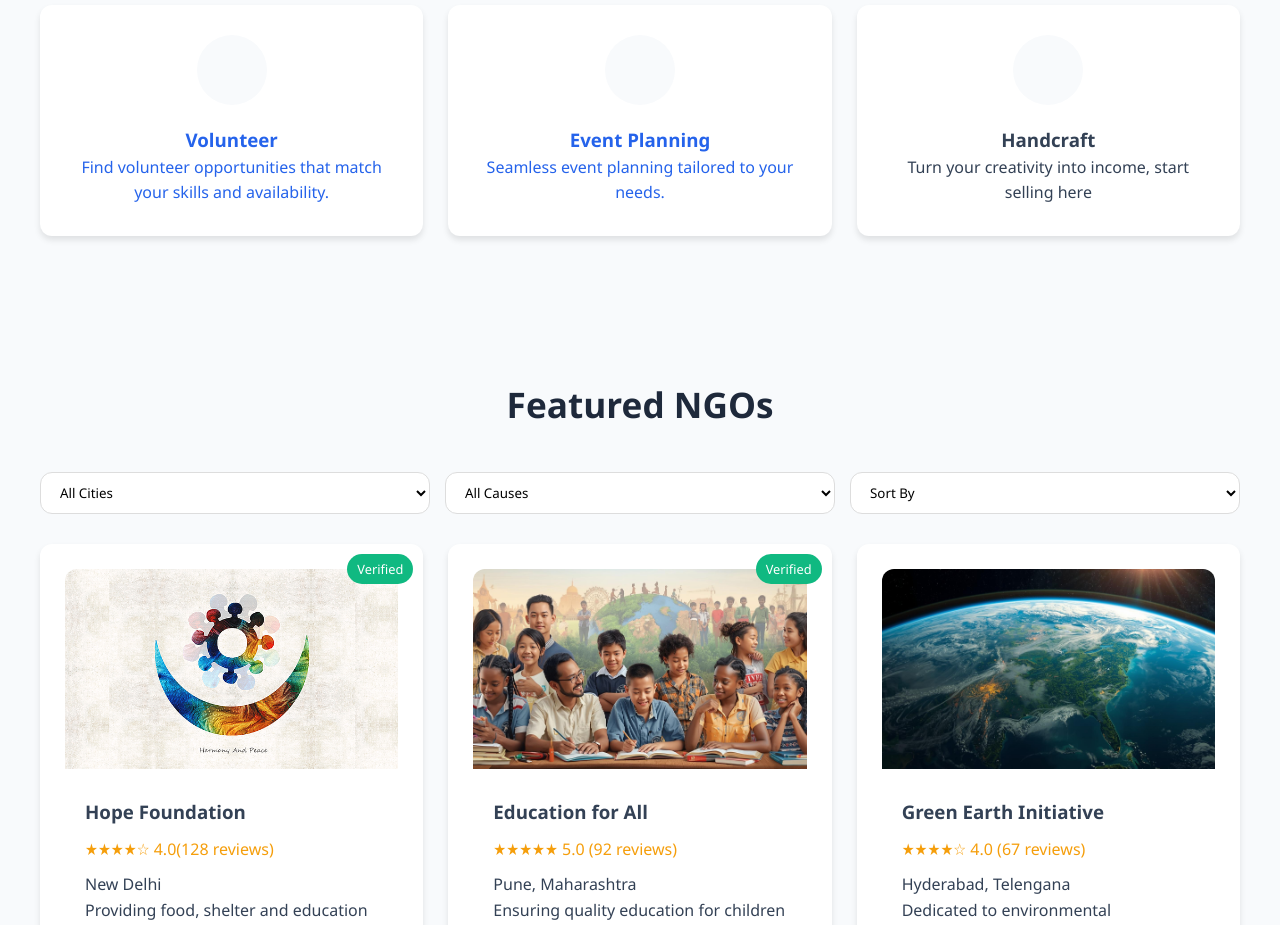
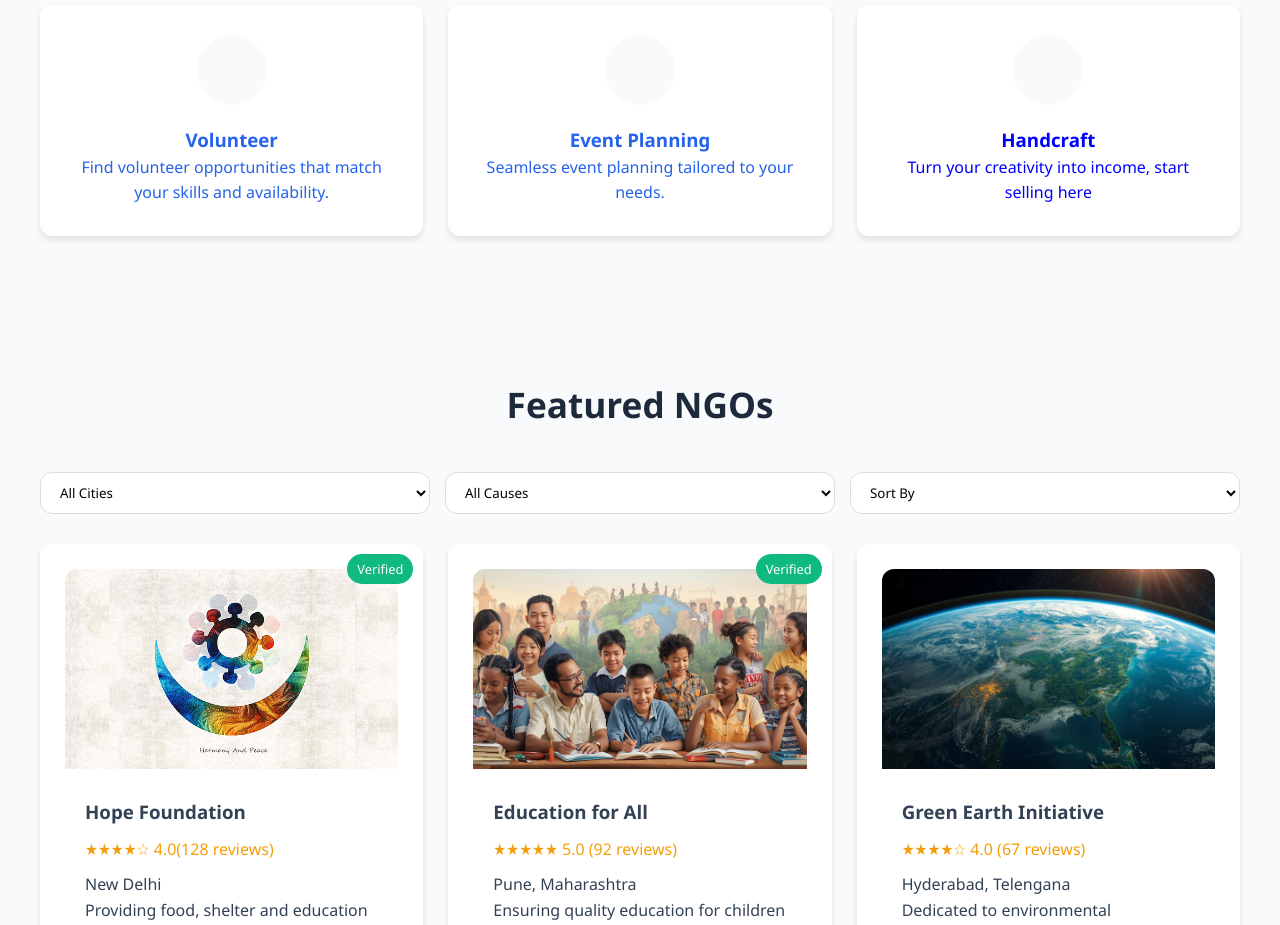
Before and after one commit to one-batch-two-batch/Graphica-Order-of-the-pheonix, a plain HTML site: page index.html in a window 1280 px wide. Shown: the part 1040-1965 px from the top of the page. Drawn offline with Linux system fonts and the light colour scheme.

Commit message:
handcraft

```diff
--- a/index.html
+++ b/index.html
@@ -112,8 +112,8 @@
                     <div class="feature-icon">
 
                          </div>
-                         <h3> Handcraft</h3>
-                         <p> Turn your creativity into income, start selling here</p>
+                         <font color="blue"><h3> Handcraft </h3>
+                         <p> Turn your creativity into income, start selling here</p> </font>
                          </div>
                          </div>
                          </div>
```
